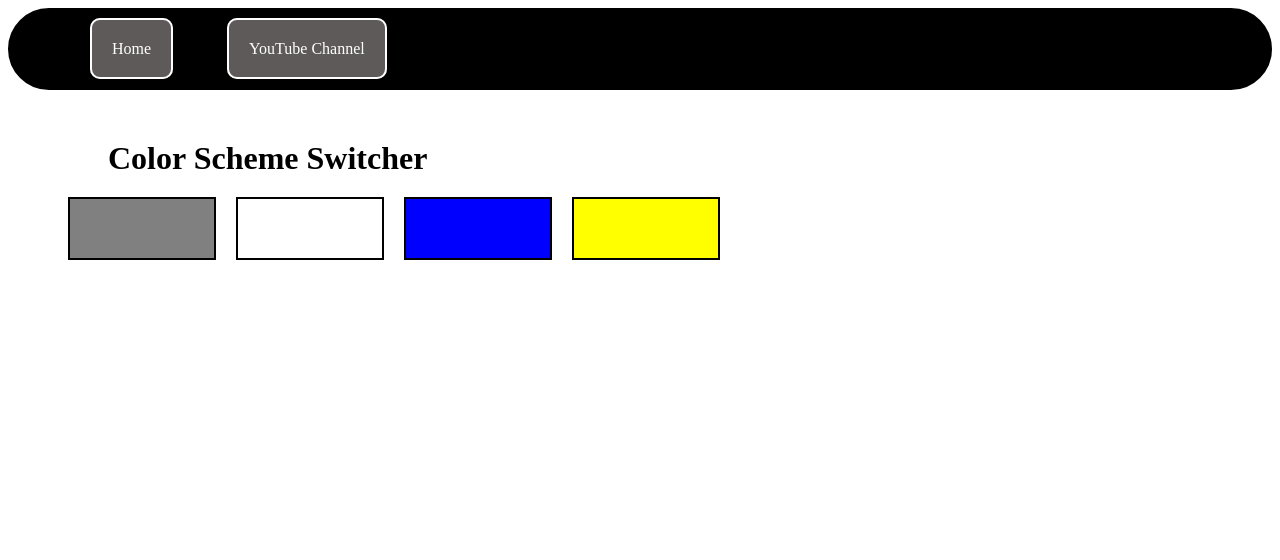
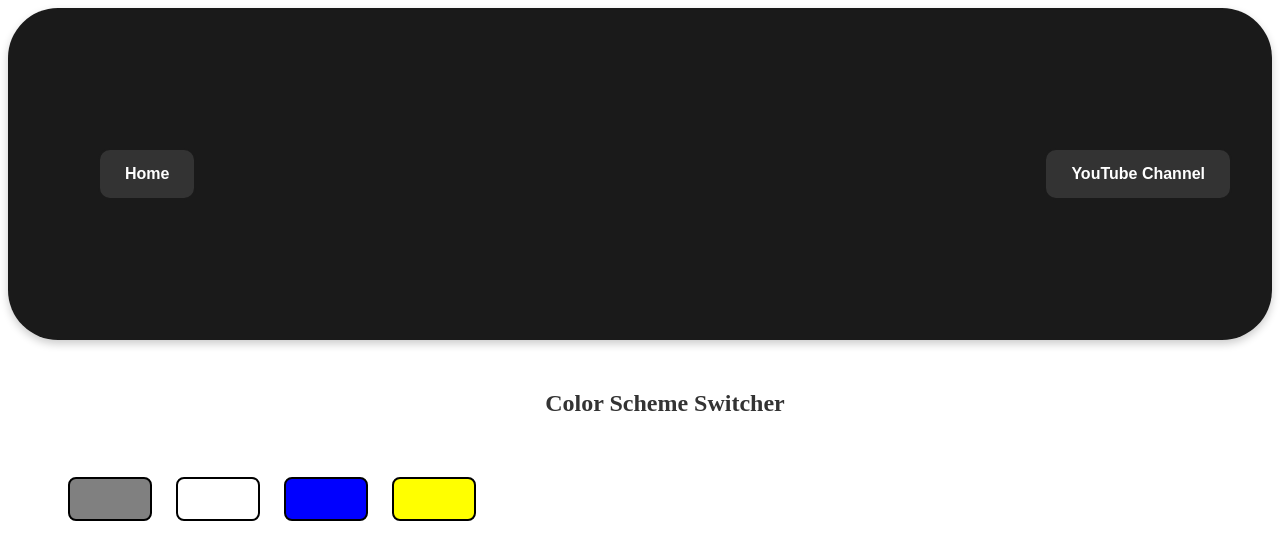
Before and after one commit to Safdar-Ali-India/Color-Scheme-Switcher, a plain HTML site: page index.html in a window 1280 px wide. Drawn offline with Linux system fonts and the light colour scheme.

Commit message:
style: update theme colors for better contrast and accessibility style: refine UI for the color scheme toggle button

```diff
--- a/style.css
+++ b/style.css
@@ -1,10 +1,13 @@
 nav {
+    display: flex;
     align-items: center;
-    background-color: black;
+    justify-content: space-between;
+    background-color: #1a1a1a;
     color: white;
-    padding: 30px;
-    border: 2px solid black;
-    border-radius: 120px;
+    padding: 20px 40px;
+    border-radius: 50px;
+    box-shadow: 0 4px 8px rgba(0, 0, 0, 0.2);
+    font-family: Arial, sans-serif;
 }
 
 .canvas {
@@ -16,25 +19,42 @@ nav {
     margin-bottom: 120px;
     margin-left: 50px;
     text-decoration: none;
-    border: 2px solid;
-    padding: 20px;
-    background-color: #5f5a5a;
+    border: 2px solid #1a1a1a;
+    padding: 15px 25px;
+    background-color: #333;
     color: white;
-    border-radius: 10px;
+    border-radius: 12px;
+    font-size: 16px;
+    font-weight: bold;
+    transition: background-color 0.3s, transform 0.2s;
+}
+
+.newa:hover {
+    background-color: #575757;
+    transform: scale(1.05);
 }
 
 .colorHead {
     margin: 50px;
+    font-size: 24px;
+    font-weight: bold;
+    text-align: center;
+    color: #333;
 }
 
 .button {
-    padding-top: 28px;
-    padding-bottom: 28px;
-    padding-right: 144px;
-    padding-bottom: 14px;
+    display: inline-block;
+    padding: 20px 40px;
     margin: 10px;
+    border: 2px solid black;
+    border-radius: 8px;
+    text-align: center;
+    transition: transform 0.2s, box-shadow 0.2s;
+}
 
-    border: 2px solid black;
+.button:hover {
+    transform: scale(1.05);
+    box-shadow: 0 4px 8px rgba(0, 0, 0, 0.2);
 }
 
 #grey {
```
